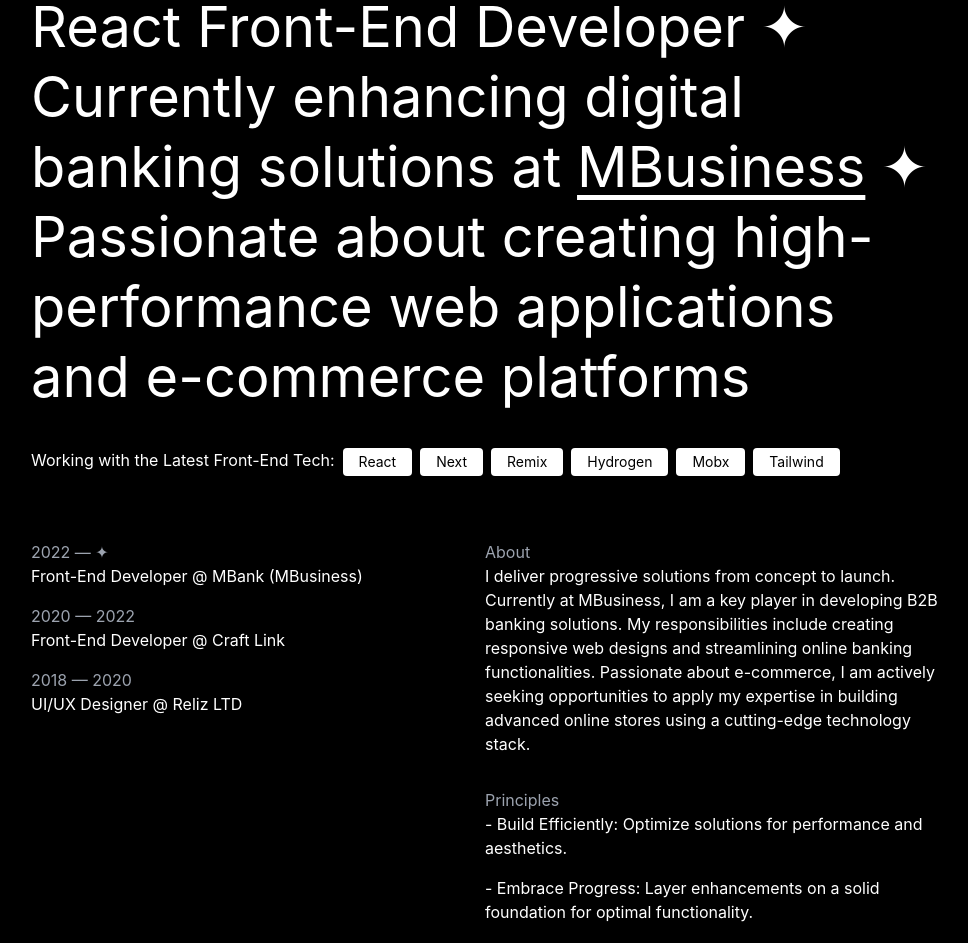
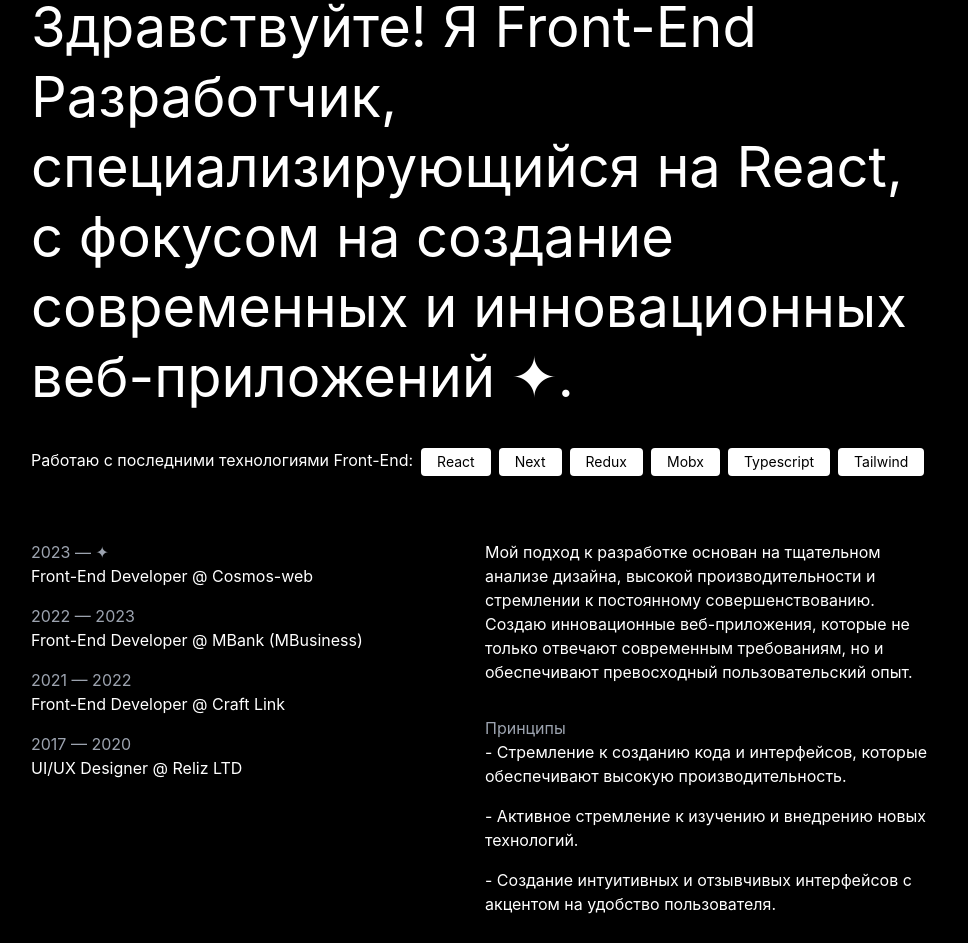
Before and after one commit to berdibekovadilet/adilet-com, a Next.js app: page / in a window 1280 px wide. Shown: the part 200-1143 px from the top of the page, without its empty margins (155-1123 px from the left). Built offline with nearby package versions, Linux system fonts and the light colour scheme.

Commit message:
change locale

```diff
--- a/components/About.jsx
+++ b/components/About.jsx
@@ -5,34 +5,35 @@
         <div className='my-16 flex justify-between flex-col md:flex-row'>
             <div className='md:w-1/2'>
                 <div className='mb-4'>
-                    <p className='text-gray-400'>2022 — ✦</p>
+                    <p className='text-gray-400'>2023 — ✦</p>
+                    <p>Front-End Developer @ Cosmos-web</p>
+                </div>
+                <div className='mb-4'>
+                    <p className='text-gray-400'>2022 — 2023</p>
                     <p>Front-End Developer @ MBank (MBusiness)</p>
                 </div>
                 <div className='mb-4'>
-                    <p className='text-gray-400'>2020 — 2022</p>
+                    <p className='text-gray-400'>2021 — 2022</p>
                     <p>Front-End Developer @ Craft Link</p>
                 </div>
                 <div className='mb-8'>
-                    <p className='text-gray-400'>2018 — 2020</p>
+                    <p className='text-gray-400'>2017 — 2020</p>
                     <p>UI/UX Designer @ Reliz LTD</p>
                 </div>
             </div>
             <div className='md:w-1/2'>
                 <div className="mb-8">
-                    <h4 className='text-gray-400'>About</h4>
-                    <p>I deliver progressive solutions from concept to launch. Currently at MBusiness, I am a key player
-                        in developing B2B banking solutions. My responsibilities include creating responsive web designs
-                        and streamlining online banking functionalities. Passionate about e-commerce, I am actively
-                        seeking opportunities to apply my expertise in building advanced online stores using a
-                        cutting-edge technology stack.
+                    {/*<h4 className='text-gray-400'>Обо мне</h4>*/}
+                    <p>Мой подход к разработке основан на тщательном анализе дизайна, высокой производительности и
+                        стремлении к постоянному совершенствованию. Создаю инновационные веб-приложения, которые не только отвечают современным требованиям, но и обеспечивают
+                        превосходный пользовательский опыт.
                     </p>
                 </div>
                 <div>
-                    <h4 className='text-gray-400'>Principles</h4>
-                    <p className='mb-4'>- Build Efficiently: Optimize solutions for performance and aesthetics.</p>
-                    <p className='mb-4'>- Embrace Progress: Layer enhancements on a solid foundation for optimal
-                        functionality.</p>
-                    <p>- Prioritize User Experience: Craft intuitive and responsive interfaces.</p>
+                    <h4 className='text-gray-400'>Принципы</h4>
+                    <p className='mb-4'>- Стремление к созданию кода и интерфейсов, которые обеспечивают высокую производительность.</p>
+                    <p className='mb-4'>- Активное стремление к изучению и внедрению новых технологий.</p>
+                    <p>- Создание интуитивных и отзывчивых интерфейсов с акцентом на удобство пользователя.</p>
                 </div>
             </div>
         </div>
--- a/components/Header.jsx
+++ b/components/Header.jsx
@@ -26,7 +26,7 @@
                 <a href="/files/CV_Adilet_Frontend.pdf" target="_blank" rel="noopener"
                    className='hover:underline underline-offset-8'>
                     <div className='flex items-center gap-1'>
-                        <p>Read CV</p>
+                        <p>Резюме CV</p>
                         <svg stroke="currentColor" fill="none" stroke-width="2" viewBox="0 0 24 24"
                              stroke-linecap="round"
                              stroke-linejoin="round" height="18" width="18" xmlns="http://www.w3.org/2000/svg">
--- a/components/Hero.jsx
+++ b/components/Hero.jsx
@@ -4,19 +4,16 @@
     return (
         <div className='my-16'>
             <h1 className="text-3xl md:text-[56px] leading-snug md:leading-tight">
-                React Front-End Developer ✦ Currently enhancing digital banking solutions at <a
-                href="https://smart.mbusiness.kg/" target="_blank" rel="noopener"
-                className="underline underline-offset-8">MBusiness</a> ✦ Passionate
-                about creating high-performance web applications and e-commerce platforms
+                Здравствуйте! Я Front-End Разработчик, специализирующийся на React, с фокусом на создание современных и инновационных веб-приложений ✦.
             </h1>
             <div className='mt-[36px] flex flex-col md:flex-row gap-2'>
-                <p>Working with the Latest Front-End Tech:</p>
+                <p>Работаю с последними технологиями Front-End:</p>
                 <div className='flex items-center gap-2 flex-wrap'>
                     <p className='bg-white text-black py-1 px-4 rounded text-sm'>React</p>
                     <p className='bg-white text-black py-1 px-4 rounded text-sm'>Next</p>
-                    <p className='bg-white text-black py-1 px-4 rounded text-sm'>Remix</p>
-                    <p className='bg-white text-black py-1 px-4 rounded text-sm'>Hydrogen</p>
+                    <p className='bg-white text-black py-1 px-4 rounded text-sm'>Redux</p>
                     <p className='bg-white text-black py-1 px-4 rounded text-sm'>Mobx</p>
+                    <p className='bg-white text-black py-1 px-4 rounded text-sm'>Typescript</p>
                     <p className='bg-white text-black py-1 px-4 rounded text-sm'>Tailwind</p>
                 </div>
             </div>
```
